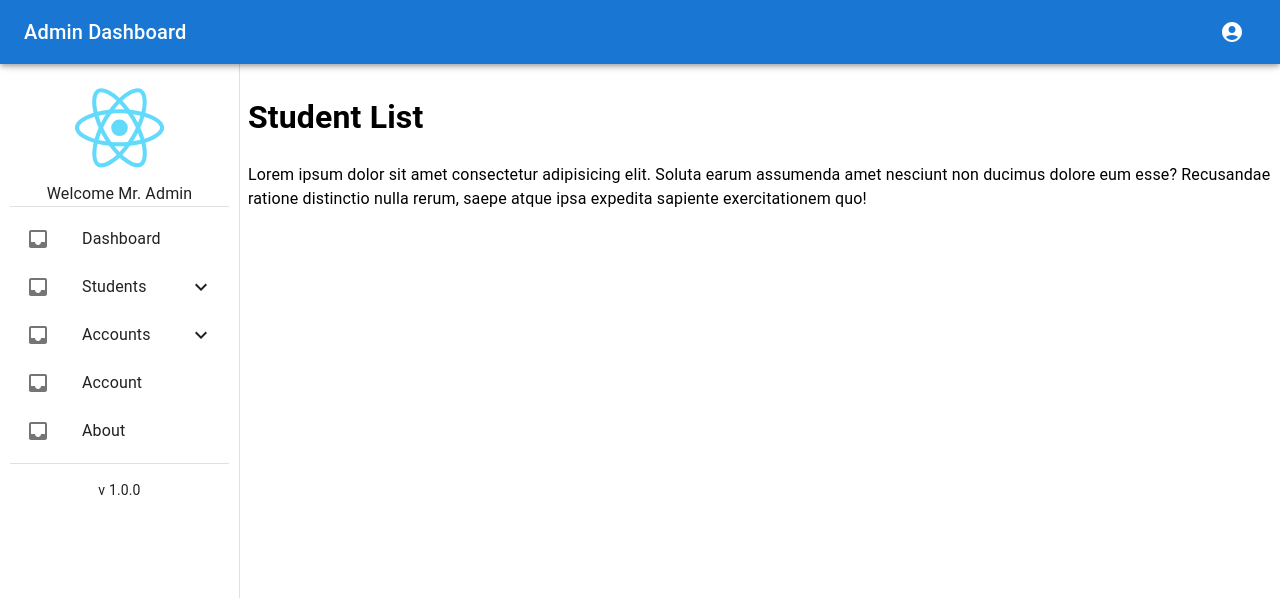
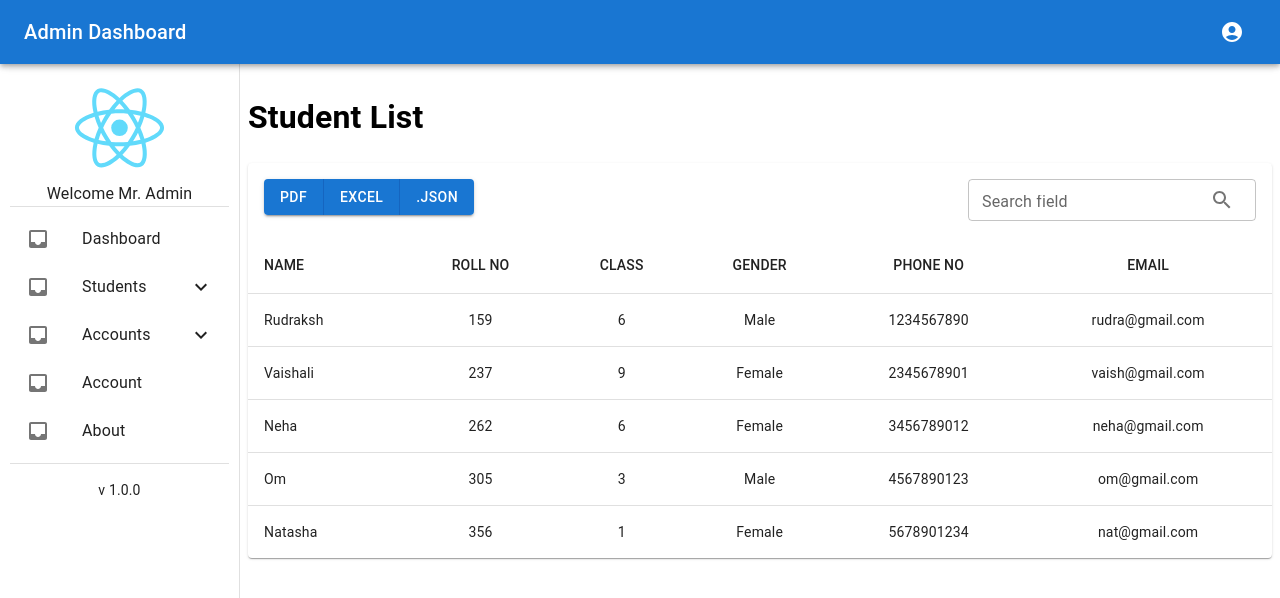
Before and after one commit to fayyaztech/mui-5-react-js-admin-basic, a React (Create React App) app: page /students in a window 1280 px wide. Shown: the top 598 px of the page. Built offline with nearby package versions, Linux system fonts and the light colour scheme.

Commit message:
table created in studentList component

```diff
--- a/src/screens/Student/StudentList.jsx
+++ b/src/screens/Student/StudentList.jsx
@@ -1,13 +1,105 @@
-import { Typography } from '@mui/material';
-import React from 'react';
+import {
+  Typography,
+  TextField,
+  InputAdornment,
+  IconButton,
+  ButtonGroup,
+  Button,
+} from "@mui/material";
+
+import React from "react";
+import Table from "@mui/material/Table";
+import TableBody from "@mui/material/TableBody";
+import TableCell from "@mui/material/TableCell";
+import TableContainer from "@mui/material/TableContainer";
+import TableHead from "@mui/material/TableHead";
+import TableRow from "@mui/material/TableRow";
+import Paper from "@mui/material/Paper";
+import SearchIcon from "@mui/icons-material/Search";
+
+function createData(studName, studId, stdClass, gender, studPhone, studEmail) {
+  return { studName, studId, stdClass, gender, studPhone, studEmail };
+}
+
+const rows = [
+  createData("Rudraksh", 159, 6, "Male", 1234567890, "rudra@gmail.com"),
+  createData("Vaishali", 237, 9, "Female", 2345678901, "vaish@gmail.com"),
+  createData("Neha", 262, 6, "Female", 3456789012, "neha@gmail.com"),
+  createData("Om", 305, 3, "Male", 4567890123, "om@gmail.com"),
+  createData("Natasha", 356, 1, "Female", 5678901234, "nat@gmail.com"),
+];
 
 export default function StudentList() {
   return (
     <React.Fragment>
       <Typography paragraph>
         <h1>Student List</h1>
-        Lorem ipsum dolor sit amet consectetur adipisicing elit. Soluta earum assumenda amet nesciunt non ducimus dolore eum esse? Recusandae ratione distinctio nulla rerum, saepe atque ipsa expedita sapiente exercitationem quo!
       </Typography>
+
+      <TableContainer component={Paper}>
+        <ButtonGroup
+          variant="contained"
+          aria-label="Basic button group"
+          sx={{ float: "flex", m: 2 }}
+        >
+          <Button>PDF</Button>
+          <Button>Excel</Button>
+          <Button>.json</Button>
+        </ButtonGroup>
+        <TextField
+          id="outlined-search"
+          label="Search field"
+          type="search"
+          sx={{
+            float: "right",
+            m: 2,
+            "& .MuiInputBase-root": {
+              height: "42px",
+            },
+            "& .MuiInputLabel-root": {
+              lineHeight: "13px",
+            },
+          }}
+          InputProps={{
+            endAdornment: (
+              <InputAdornment>
+                <IconButton>
+                  <SearchIcon />
+                </IconButton>
+              </InputAdornment>
+            ),
+          }}
+        />
+        <Table sx={{ minWidth: 650 }} aria-label="simple table">
+          <TableHead>
+            <TableRow>
+              <TableCell>NAME</TableCell>
+              <TableCell align="center">ROLL NO</TableCell>
+              <TableCell align="center">CLASS</TableCell>
+              <TableCell align="center">GENDER</TableCell>
+              <TableCell align="center">PHONE NO</TableCell>
+              <TableCell align="center">EMAIL</TableCell>
+            </TableRow>
+          </TableHead>
+          <TableBody>
+            {rows.map((row) => (
+              <TableRow
+                key={row.name}
+                sx={{ "&:last-child td, &:last-child th": { border: 0 } }}
+              >
+                <TableCell component="th" scope="row">
+                  {row.studName}
+                </TableCell>
+                <TableCell align="center">{row.studId}</TableCell>
+                <TableCell align="center">{row.stdClass}</TableCell>
+                <TableCell align="center">{row.gender}</TableCell>
+                <TableCell align="center">{row.studPhone}</TableCell>
+                <TableCell align="center">{row.studEmail}</TableCell>
+              </TableRow>
+            ))}
+          </TableBody>
+        </Table>
+      </TableContainer>
     </React.Fragment>
   );
 }
```
